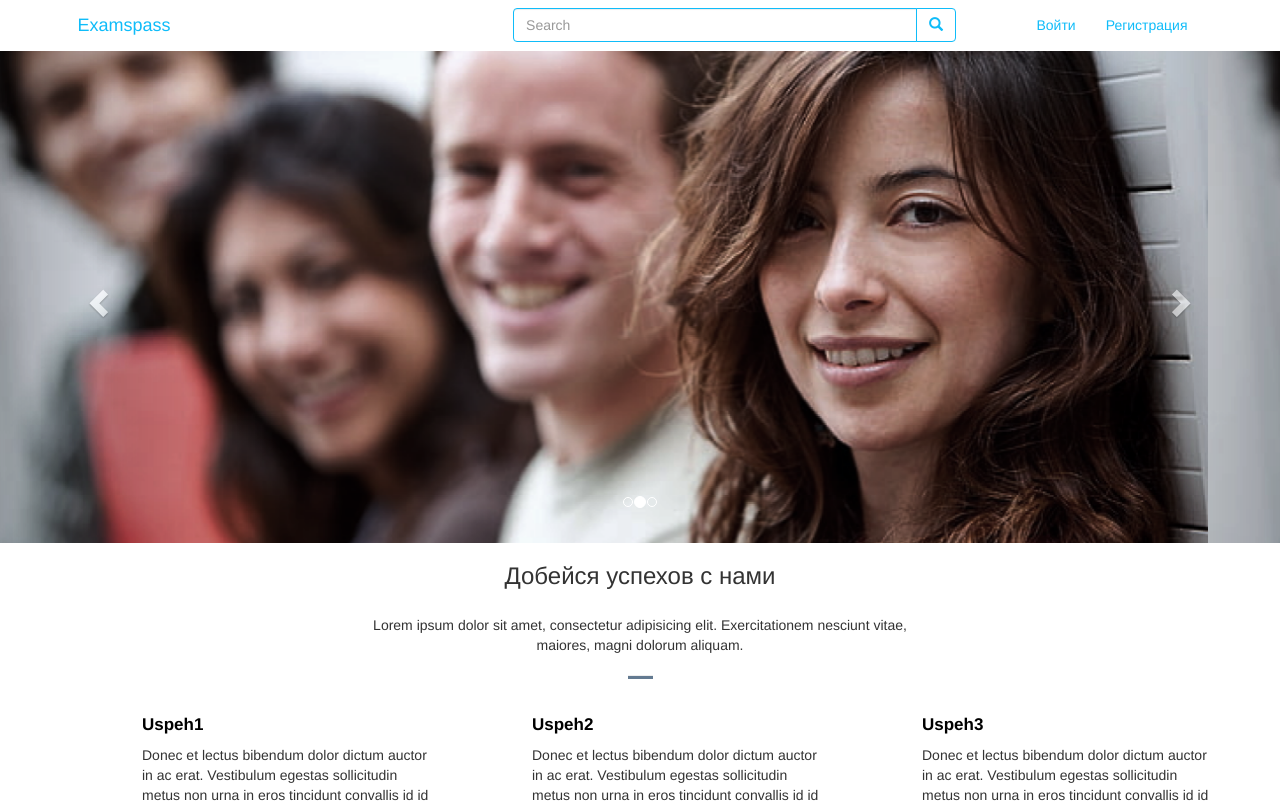
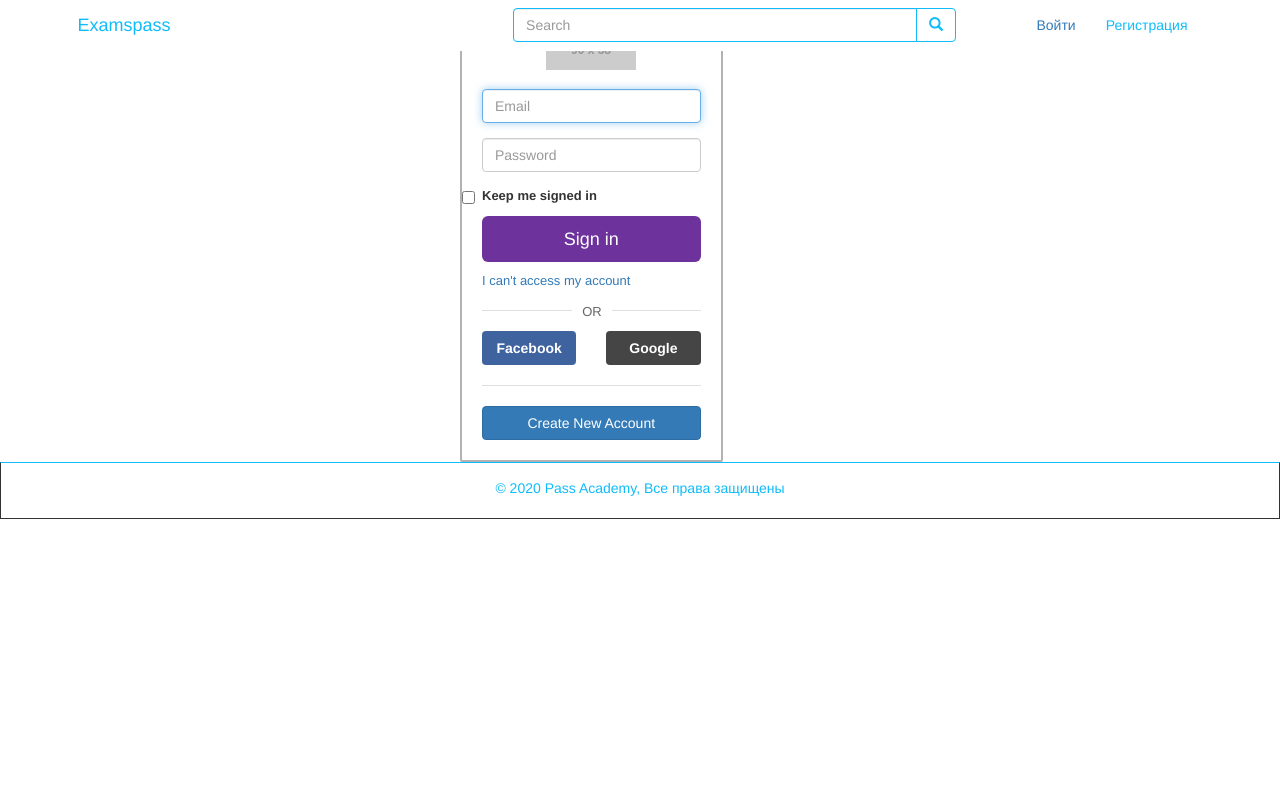
Before and after one commit to Yertugan/Examspass, an Angular app in the folder exam-front/: page /login in a window 1280 px wide. Before the commit this address led to /. Shown: the top 803 px of the page. Built offline with nearby package versions, Linux system fonts and the light colour scheme.

Commit message:
Auto stash before rebase of "origin/Rustembek"
Router added

```diff
--- a/exam-front/src/app/app-routing.module.ts
+++ b/exam-front/src/app/app-routing.module.ts
@@ -1,8 +1,20 @@
 import { NgModule } from '@angular/core';
 import { Routes, RouterModule } from '@angular/router';
+import {LandingComponent} from "./landing/landing.component";
+import {RegistrationComponent} from "./registration/registration.component";
+import {LoginComponent} from "./login/login.component";
 
 
-const routes: Routes = [];
+const routes: Routes = [
+
+
+  {path: '', component: LandingComponent},
+  {path: 'registration', component: RegistrationComponent},
+  {path: 'login', component: LoginComponent},
+
+  //{path: '', component:},
+
+];
 
 @NgModule({
   imports: [RouterModule.forRoot(routes)],
--- a/exam-front/src/app/app.component.html
+++ b/exam-front/src/app/app.component.html
@@ -1,5 +1,5 @@
 <app-header></app-header>
 
-<app-landing></app-landing>
+<router-outlet></router-outlet>
 
 <app-footer></app-footer>
--- a/exam-front/src/app/header/header.component.html
+++ b/exam-front/src/app/header/header.component.html
@@ -15,11 +15,11 @@
       </div>
     </form>
     <ul class="nav navbar-nav navbar-right login">
-      <li><a href="" class="incolor" data-target="#exampleModal" data-toggle="modal">Войти</a></li>
+      <li><a  class="incoproek"  routerLink="/login" routerLinkActive="active">Войти</a></li>
 
 
 
-      <li><a href="/app/login/login.component.html" class="incolor">Регистрация</a></li>
+      <li><a routerLink="/registration" routerLinkActive="active" class="incolor">Регистрация</a></li>
     </ul>
   </div>
 </nav>
--- a/exam-front/src/app/login/login.component.css
+++ b/exam-front/src/app/login/login.component.css
@@ -1,141 +1,69 @@
-/*
- * Specific styles of signin component
- */
-/*
- * General styles
- */
-body, html {
-  height: 100%;
-  background-repeat: no-repeat;
-  background-image: linear-gradient(rgb(104, 145, 162), rgb(12, 97, 33));
+.account-box
+{
+  border: 2px solid rgba(153, 153, 153, 0.75);
+  border-radius: 2px;
+  -moz-border-radius: 2px;
+  -webkit-border-radius: 2px;
+  -khtml-border-radius: 2px;
+  -o-border-radius: 2px;
+  z-index: 3;
+  font-size: 13px !important;
+  font-family: "Helvetica Neue" ,Helvetica,Arial,sans-serif;
+  background-color: #ffffff;
+  padding: 20px;
 }
 
-.card-container.card {
-  max-width: 350px;
-  padding: 40px 40px;
+.logo
+{
+  width: 138px;
+  height: 30px;
+  text-align: center;
+  margin: 10px 0px 27px 40px;
+  background-position: 0px -4px;
+  position: relative;
 }
 
-.btn {
-  font-weight: 700;
-  height: 36px;
-  -moz-user-select: none;
-  -webkit-user-select: none;
-  user-select: none;
-  cursor: default;
+.forgotLnk
+{
+  margin-top: 10px;
+  display: block;
 }
 
-/*
- * Card component
- */
-.card {
-  background-color: #F7F7F7;
-  /* just in case there no content*/
-  padding: 20px 25px 30px;
-  margin: 0 auto 25px;
-  margin-top: 50px;
-  /* shadows and rounded borders */
-  -moz-border-radius: 2px;
-  -webkit-border-radius: 2px;
-  border-radius: 2px;
-  -moz-box-shadow: 0px 2px 2px rgba(0, 0, 0, 0.3);
-  -webkit-box-shadow: 0px 2px 2px rgba(0, 0, 0, 0.3);
-  box-shadow: 0px 2px 2px rgba(0, 0, 0, 0.3);
+.purple-bg
+{
+  background-color: #6E329D;
+  color: #fff;
 }
-
-.profile-img-card {
-  width: 96px;
-  height: 96px;
-  margin: 0 auto 10px;
-  display: block;
-  -moz-border-radius: 50%;
-  -webkit-border-radius: 50%;
-  border-radius: 50%;
+.or-box
+{
+  position: relative;
+  border-top: 1px solid #dfdfdf;
+  padding-top: 20px;
+  margin-top:20px;
 }
-
-/*
- * Form styles
- */
-.profile-name-card {
-  font-size: 16px;
-  font-weight: bold;
+.or
+{
+  color: #666666;
+  background-color: #ffffff;
+  position: absolute;
   text-align: center;
-  margin: 10px 0 0;
-  min-height: 1em;
+  top: -8px;
+  width: 40px;
+  left: 90px;
 }
-
-.reauth-email {
-  display: block;
-  color: #404040;
-  line-height: 2;
-  margin-bottom: 10px;
-  font-size: 14px;
-  text-align: center;
-  overflow: hidden;
-  text-overflow: ellipsis;
-  white-space: nowrap;
-  -moz-box-sizing: border-box;
-  -webkit-box-sizing: border-box;
-  box-sizing: border-box;
+.account-box .btn:hover
+{
+  color: #fff;
 }
-
-.form-signin #inputEmail,
-.form-signin #inputPassword {
-  direction: ltr;
-  height: 44px;
-  font-size: 16px;
+.btn-facebook
+{
+  background-color: #3F639E;
+  color: #fff;
+  font-weight:bold;
 }
-
-.form-signin input[type=email],
-.form-signin input[type=password],
-.form-signin input[type=text],
-.form-signin button {
-  width: 100%;
-  display: block;
-  margin-bottom: 10px;
-  z-index: 1;
-  position: relative;
-  -moz-box-sizing: border-box;
-  -webkit-box-sizing: border-box;
-  box-sizing: border-box;
+.btn-google
+{
+  background-color: #454545;
+  color: #fff;
+  font-weight:bold;
 }
-
-.form-signin .form-control:focus {
-  border-color: rgb(104, 145, 162);
-  outline: 0;
-  -webkit-box-shadow: inset 0 1px 1px rgba(0,0,0,.075),0 0 8px rgb(104, 145, 162);
-  box-shadow: inset 0 1px 1px rgba(0,0,0,.075),0 0 8px rgb(104, 145, 162);
-}
-
-.btn.btn-signin {
-  /*background-color: #4d90fe; */
-  background-color: rgb(104, 145, 162);
-  /* background-color: linear-gradient(rgb(104, 145, 162), rgb(12, 97, 33));*/
-  padding: 0px;
-  font-weight: 700;
-  font-size: 14px;
-  height: 36px;
-  -moz-border-radius: 3px;
-  -webkit-border-radius: 3px;
-  border-radius: 3px;
-  border: none;
-  -o-transition: all 0.218s;
-  -moz-transition: all 0.218s;
-  -webkit-transition: all 0.218s;
-  transition: all 0.218s;
-}
-
-.btn.btn-signin:hover,
-.btn.btn-signin:active,
-.btn.btn-signin:focus {
-  background-color: rgb(12, 97, 33);
-}
-
-.forgot-password {
-  color: rgb(104, 145, 162);
-}
-
-.forgot-password:hover,
-.forgot-password:active,
-.forgot-password:focus{
-  color: rgb(12, 97, 33);
-}
--- a/exam-front/src/app/login/login.component.html
+++ b/exam-front/src/app/login/login.component.html
@@ -1,21 +1,44 @@
 <div class="container">
-  <div class="card card-container">
-    <!-- <img class="profile-img-card" src="//lh3.googleusercontent.com/-6V8xOA6M7BA/AAAAAAAAAAI/AAAAAAAAAAA/rzlHcD0KYwo/photo.jpg?sz=120" alt="" /> -->
-    <img id="profile-img" class="profile-img-card" src="//ssl.gstatic.com/accounts/ui/avatar_2x.png" />
-    <p id="profile-name" class="profile-name-card"></p>
-    <form class="form-signin">
-      <span id="reauth-email" class="reauth-email"></span>
-      <input type="email" id="inputEmail" class="form-control" placeholder="Email address" required autofocus>
-      <input type="password" id="inputPassword" class="form-control" placeholder="Password" required>
-      <div id="remember" class="checkbox">
-        <label>
-          <input type="checkbox" value="remember-me"> Remember me
-        </label>
+  <div class="row">
+    <div class="col-md-3 col-md-offset-4">
+      <div class="account-box">
+        <div class="logo ">
+          <img src="http://placehold.it/90x38/fff/6E329D&text=LOGO" alt=""/>
+        </div>
+        <form class="form-signin" action="#">
+          <div class="form-group">
+            <input type="text" class="form-control" placeholder="Email" required autofocus />
+          </div>
+          <div class="form-group">
+            <input type="password" class="form-control" placeholder="Password" required />
+          </div>
+          <label class="checkbox">
+            <input type="checkbox" value="remember-me" />
+            Keep me signed in
+          </label>
+          <button class="btn btn-lg btn-block purple-bg" type="submit">
+            Sign in</button>
+        </form>
+        <a class="forgotLnk" href="http://www.jquery2dotnet.com">I can't access my account</a>
+        <div class="or-box">
+          <span class="or">OR</span>
+          <div class="row">
+            <div class="col-md-6 row-block">
+              <a href="http://www.jquery2dotnet.com" class="btn btn-facebook btn-block">Facebook</a>
+            </div>
+            <div class="col-md-6 row-block">
+              <a href="http://www.jquery2dotnet.com" class="btn btn-google btn-block">Google</a>
+            </div>
+          </div>
+        </div>
+        <div class="or-box row-block">
+          <div class="row">
+            <div class="col-md-12 row-block">
+              <a href="http://www.jquery2dotnet.com" class="btn btn-primary btn-block">Create New Account</a>
+            </div>
+          </div>
+        </div>
       </div>
-      <button class="btn btn-lg btn-primary btn-block btn-signin" type="submit">Sign in</button>
-    </form><!-- /form -->
-    <a href="#" class="forgot-password">
-      Forgot the password?
-    </a>
-  </div><!-- /card-container -->
-</div><!-- /container -->
+    </div>
+  </div>
+</div>
```
